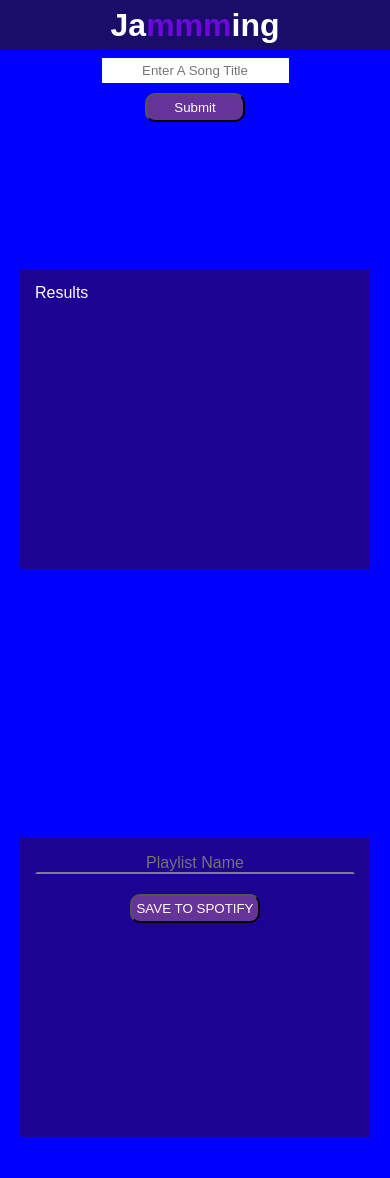
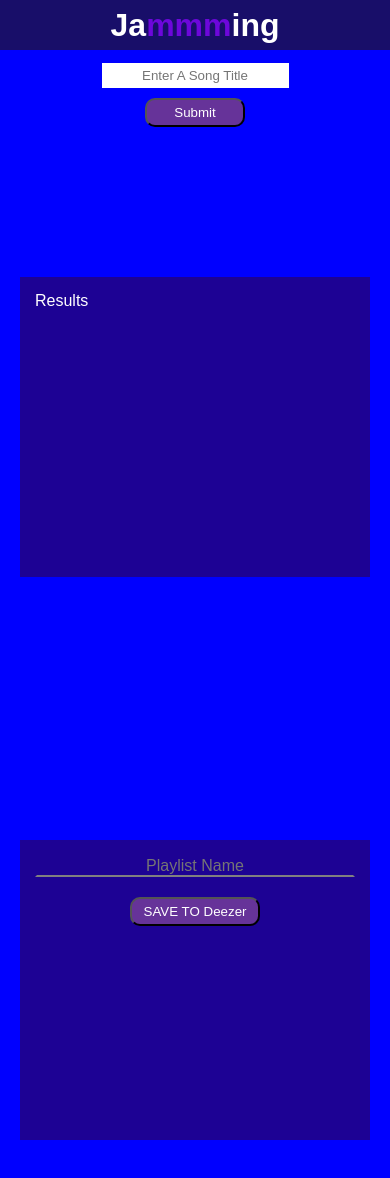
Before and after one commit to codecadimy-mohamed/jammming, a React (Create React App) app: page / in a window 390 px wide. Shown: the top 1178 px of the page. Built offline with nearby package versions, Linux system fonts and the light colour scheme.

Commit message:
add some finale thoch to responsivety

```diff
--- a/src/components/App/App.module.css
+++ b/src/components/App/App.module.css
@@ -28,13 +28,14 @@
       'searchResults'
       'playlist';
     grid-template-columns: 1fr;
-    grid-template-rows: 50px 70px 1fr 1fr;
+    grid-template-rows: 50px 80px 1fr 1fr;
     height: 150vh;
   }
 }
 
 .header {
   grid-area: header;
+  align-self: start;
 }
 
 .searchBar {
--- a/src/components/Playlist/Playlist.js
+++ b/src/components/Playlist/Playlist.js
@@ -77,7 +77,7 @@ function Playlist({ addedSong, onRemove, onSubmit }) {
         <input
           type="submit"
           name="savePlalylist"
-          value="SAVE TO SPOTIFY"
+          value="SAVE TO Deezer"
           className={styles.saveToSpotify}
         />
       </form>
--- a/src/components/Playlist/Playlist.module.css
+++ b/src/components/Playlist/Playlist.module.css
@@ -8,7 +8,7 @@
   background-color: rgba(42, 3, 101, 0.69);
   width: 350px;
   min-height: 300px;
-  max-height: calc((150vh - (50px + 70px)) / 2);
+  max-height: calc((150vh - (50px + 80px)) / 2);
   overflow: auto;
   padding: 15px;
 }
--- a/src/components/SearchReasults/SearchResults.module.css
+++ b/src/components/SearchReasults/SearchResults.module.css
@@ -8,7 +8,7 @@
   background-color: rgba(42, 3, 101, 0.69);
   width: 350px;
   min-height: 300px;
-  max-height: calc((150vh - (50px + 70px)) / 2);
+  max-height: calc((150vh - (50px + 80px)) / 2);
   overflow: auto;
   padding: 15px;
 }
```
